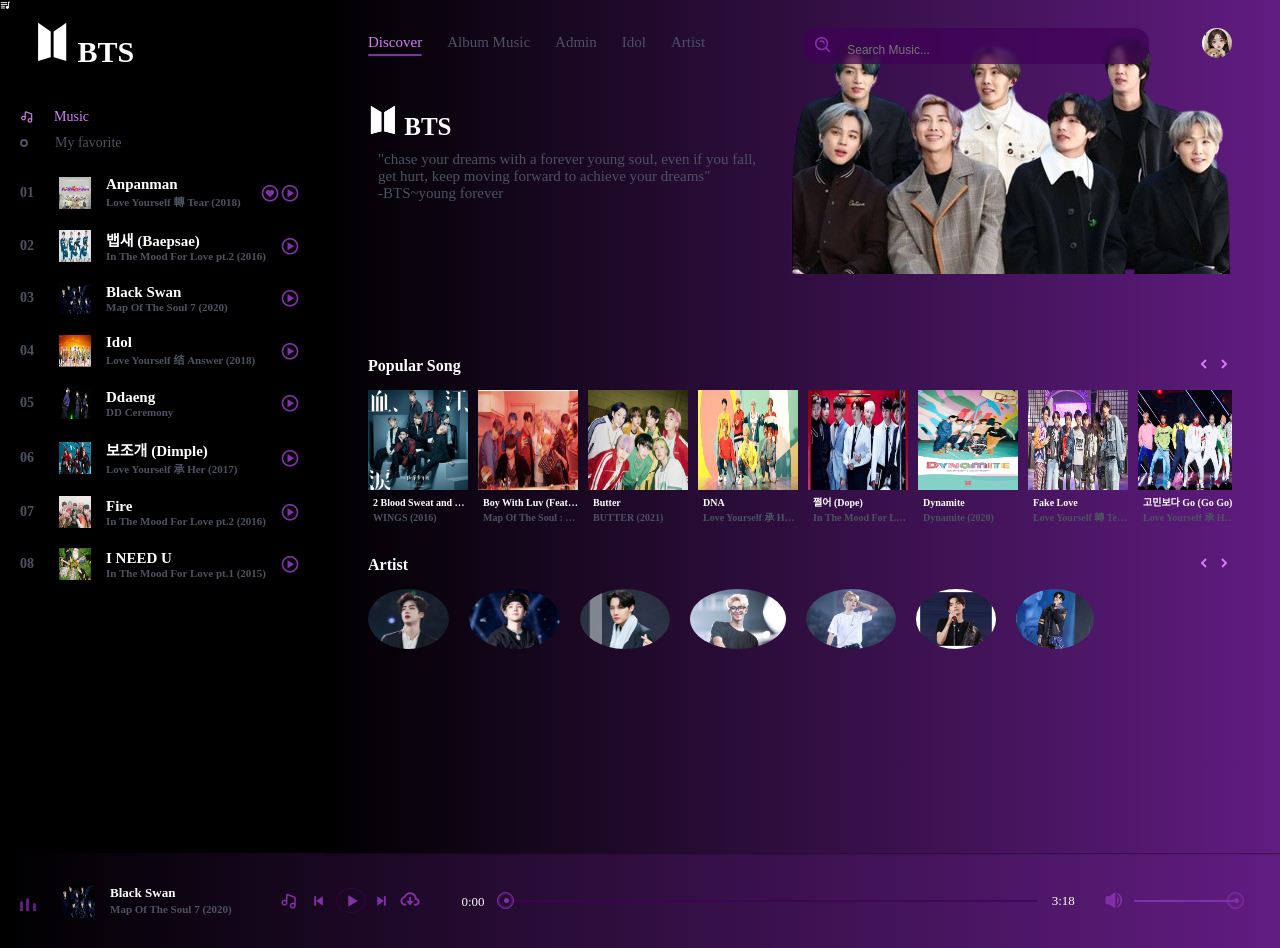
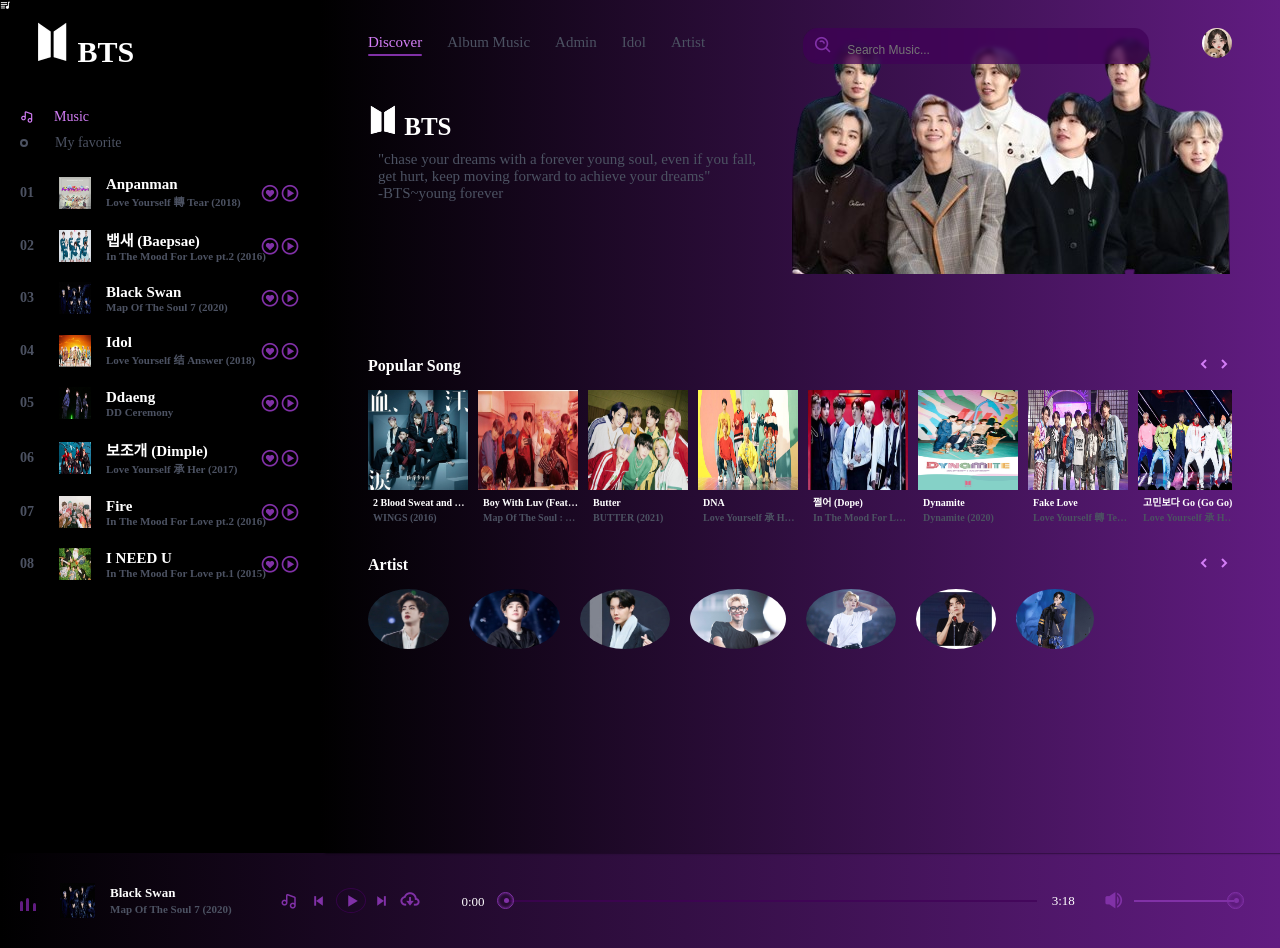
Before and after one commit to nunaprameswari/Ujian, a Django app: page / in a window 1280 px wide. Run offline with Django 4.2, Linux system fonts and the light colour scheme.

Commit message:
penambahan di dalam file html

```diff
--- a/army/templates/music.html
+++ b/army/templates/music.html
@@ -36,6 +36,7 @@
                     <h5>뱁새 (Baepsae) <br>
                         <div class="album">In The Mood For Love pt.2 (2016)</div>
                     </h5>
+                    <i class='bx favorite bx-heart-circle' id="heart"></i>
                     <i class='bx playListPlay bx-play-circle' id="2"></i>
                 </li>
                 <li class="songItem">
@@ -44,6 +45,7 @@
                     <h5>Black Swan <br>
                         <div class="album">Map Of The Soul 7 (2020)</div>
                     </h5>
+                    <i class='bx favorite bx-heart-circle' id="heart"></i>
                     <i class='bx playListPlay bx-play-circle' id="3"></i>
                 </li>
                 <li class="songItem">
@@ -52,6 +54,7 @@
                     <h5>Idol
                         <div class="album">Love Yourself 结 Answer (2018)</div>
                     </h5>
+                    <i class='bx favorite bx-heart-circle' id="heart"></i>
                     <i class='bx playListPlay bx-play-circle' id="4"></i>
                 </li>
                 <li class="songItem">
@@ -60,6 +63,7 @@
                     <h5>Ddaeng <br>
                         <div class="album">DD Ceremony</div>
                     </h5>
+                    <i class='bx favorite bx-heart-circle' id="heart"></i>
                     <i class='bx playListPlay bx-play-circle' id="5"></i>
                 </li>
                 <li class="songItem">
@@ -68,6 +72,7 @@
                     <h5>보조개 (Dimple) <br>
                         <div class="album">Love Yourself 承 Her (2017)</div>
                     </h5>
+                    <i class='bx favorite bx-heart-circle' id="heart"></i>
                     <i class='bx playListPlay bx-play-circle' id="6"></i>
                 </li>
                 <li class="songItem">
@@ -76,6 +81,7 @@
                     <h5>Fire <br>
                         <div class="album">In The Mood For Love pt.2 (2016)</div>
                     </h5>
+                    <i class='bx favorite bx-heart-circle' id="heart"></i>
                     <i class='bx playListPlay bx-play-circle' id="7"></i>
                 </li>
                 <li class="songItem">
@@ -84,6 +90,7 @@
                     <h5>I NEED U <br>
                         <div class="album">In The Mood For Love pt.1 (2015)</div>
                     </h5>
+                    <i class='bx favorite bx-heart-circle' id="heart"></i>
                     <i class='bx playListPlay bx-play-circle' id="8"></i>
                 </li>
                 <li class="songItem">
@@ -92,6 +99,7 @@
                     <h5>I'm Fine <br>
                         <div class="album">Love Yourself 结 Answer (2018)</div>
                     </h5>
+                    <i class='bx favorite bx-heart-circle' id="heart"></i>
                     <i class='bx playListPlay bx-play-circle' id="9"></i>
                 </li>
                 <li class="songItem">
@@ -100,6 +108,7 @@
                     <h5>Life Goes On <br>
                         <div class="album">BE (2020)</div>
                     </h5>
+                    <i class='bx favorite bx-heart-circle' id="heart"></i>
                     <i class='bx playListPlay bx-play-circle' id="10"></i>
                 </li>
                 <li class="songItem">
@@ -108,6 +117,7 @@
                     <h5>My Universe <br>
                         <div class="album">Music of the Spheres</div>
                     </h5>
+                    <i class='bx favorite bx-heart-circle' id="heart"></i>
                     <i class='bx playListPlay bx-play-circle' id="11"></i>
                 </li>
                 <li class="songItem">
@@ -116,6 +126,7 @@
                     <h5>Save Me <br>
                         <div class="album">In The Mood For Love pt.2 (2016)</div>
                     </h5>
+                    <i class='bx favorite bx-heart-circle' id="heart"></i>
                     <i class='bx playListPlay bx-play-circle' id="12"></i>
                 </li>
                 <li class="songItem">
@@ -124,6 +135,7 @@
                     <h5>So What <br>
                         <div class="album">Love Yourself 轉 Tear (2018)</div>
                     </h5>
+                    <i class='bx favorite bx-heart-circle' id="heart"></i>
                     <i class='bx playListPlay bx-play-circle' id="13"></i>
                 </li>
                 <li class="songItem">
@@ -132,6 +144,7 @@
                     <h5>UGH! <br>
                         <div class="album">Map Of The Soul 7 (2020)</div>
                     </h5>
+                    <i class='bx favorite bx-heart-circle' id="heart"></i>
                     <i class='bx playListPlay bx-play-circle' id="14"></i>
                 </li>
             </div>
```
